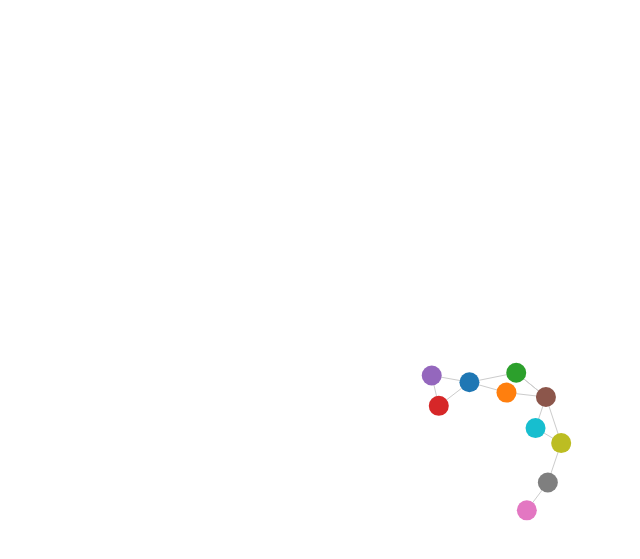
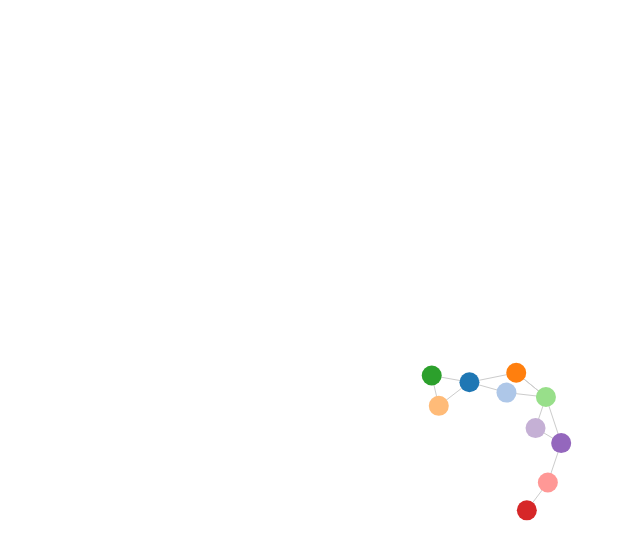
Before and after one commit to SonjaAM/play, a plain HTML site: page indexForce.html in a window 1280 px wide. Shown: the part 61-620 px from the top of the page, without its empty margins (0-640 px from the left). Drawn offline with nearby package versions, Linux system fonts and the light colour scheme.

Commit message:
Update indexForce.html

```diff
--- a/indexForce.html
+++ b/indexForce.html
@@ -42,7 +42,7 @@ var dataset = {
 var svg = d3.select('svg'),
         width = +svg.attr('width'),
         height = +svg.attr('height'),
-        colors = d3.scaleOrdinal(d3.schemeCategory10);
+        colors = d3.scaleOrdinal(d3.schemeCategory20);
 
 var simulation = d3.forceSimulation(dataset.nodes)
                    .force('charge', d3.forceManyBody())
```
